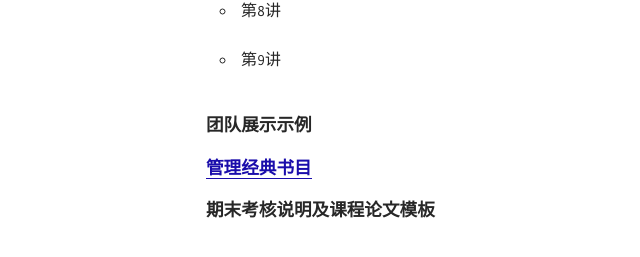
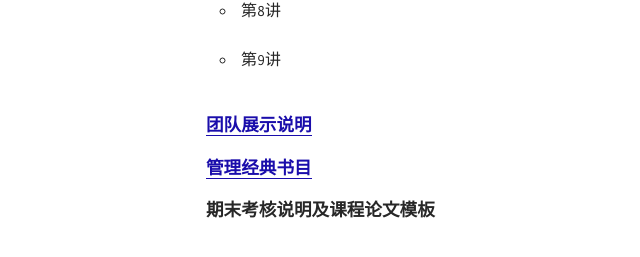
Before and after one commit to sherylman/sherylman.github.com, a Jekyll site: the page built from business/index.md, in a window 1280 px wide. Shown: the part 564-821 px from the top of the page, without its empty margins (134-774 px from the left). Built offline with Jekyll 4.4.1, drawn with Linux system fonts in a browser that asks for light colours.

Commit message:
Update index.md

```diff
--- a/business/index.md
+++ b/business/index.md
@@ -22,8 +22,7 @@ title: 商务沟通基础
 
 * 第9讲
 
-## 团队展示示例
-
+## [团队展示说明](http://pan.baidu.com/s/1kVLU5SV)
 ## [管理经典书目](http://sherylman.com/blog/%E7%AE%A1%E7%90%86%E7%BB%8F%E5%85%B8%E4%B9%A6%E7%9B%AE)
 
 ## 期末考核说明及课程论文模板
```
